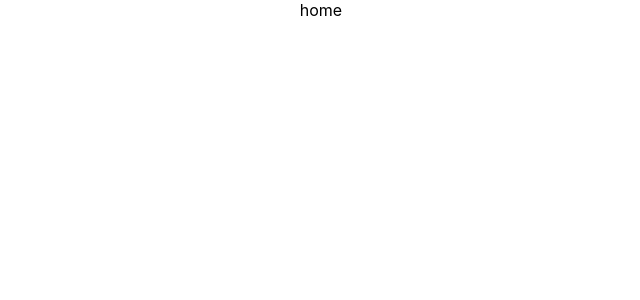
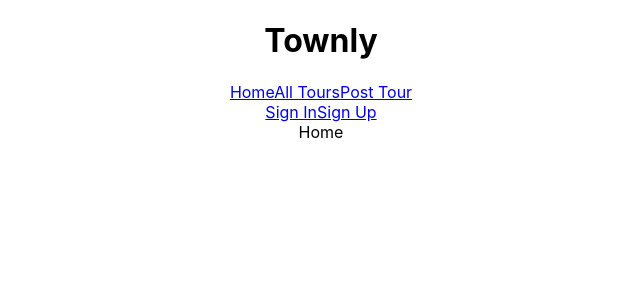
Before and after one commit to Jason-Berkower/townly, a React (Create React App) app in the folder client/: page / in a window 1280 px wide. Shown: the top 300 px of the page, without its empty margins (319-959 px from the left). Built offline with nearby package versions, Linux system fonts and the light colour scheme.

Commit message:
tour list added

```diff
--- a/client/src/App.js
+++ b/client/src/App.js
@@ -1,15 +1,29 @@
 import "./App.css";
+import { useState } from "react";
 import TourDetails from "./screens/TourDetails";
+import CreateTour from "./screens/CreateTour.jsx"
+import Nav from "./components/Nav.jsx"
+import Home from "./screens/Home.jsx"
 import {Route, Link, Switch} from "react-router-dom"
-import CreateTour from "./screens/CreateTour.jsx"
+
+
+function App() {
+  const [currentUser, setCurrentUser] = useState(null);
+
+  const logout = async () => {
+    await localStorage.clear();
+    setCurrentUser(null);
+  };
 
 
 
-function App() {
+
+
   return <div className="App">
+    <Nav currentUser={currentUser} logout={logout} />
    <Switch>
     <Route exact path="/">
-    <div>home</div>
+    <Home />
     </Route>
     <Route exact path="/tours/:id">
     <TourDetails />
--- a/client/src/screens/Home.jsx
+++ b/client/src/screens/Home.jsx
@@ -0,0 +1,8 @@
+
+export default function Home() {
+  return (
+    <div>
+      Home
+    </div>
+  )
+}
```
Also changed, not shown: client/src/screens/TourList.jsx (+32 -0 lines).
